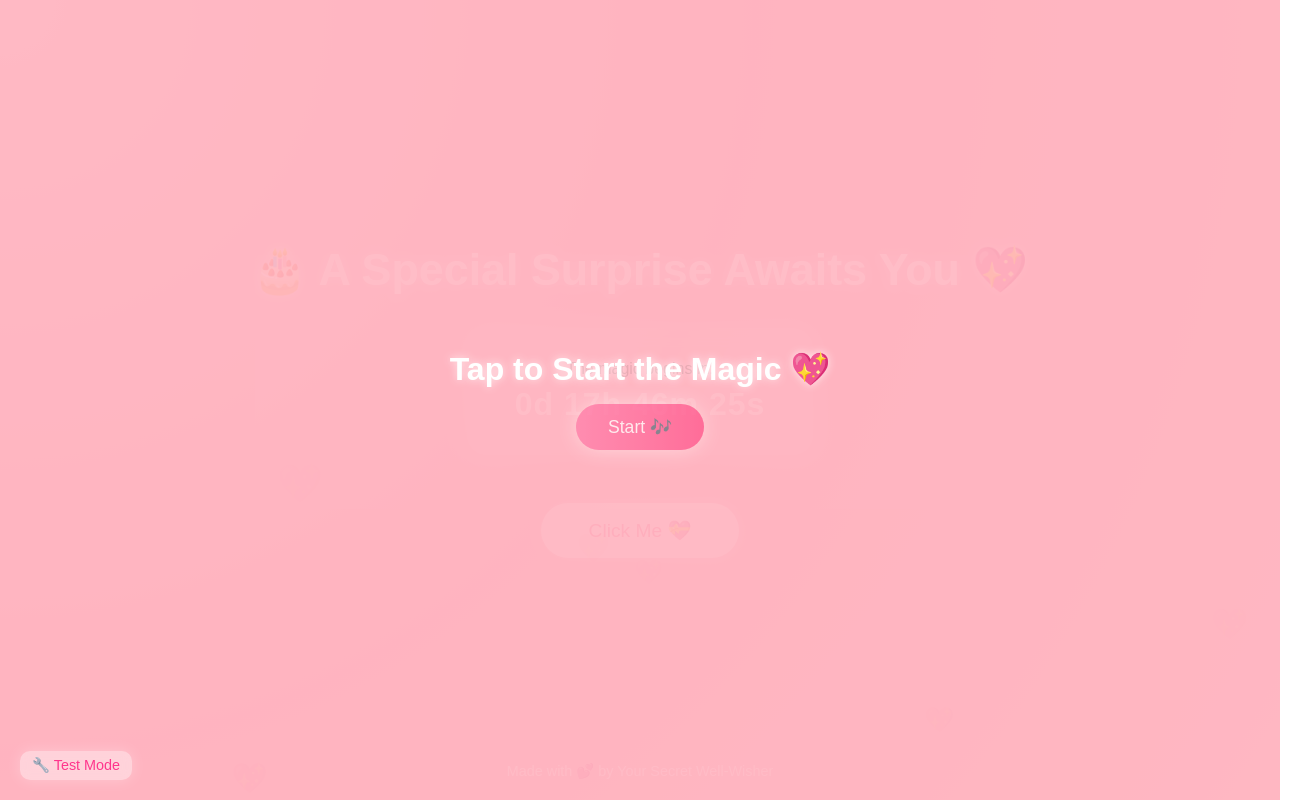
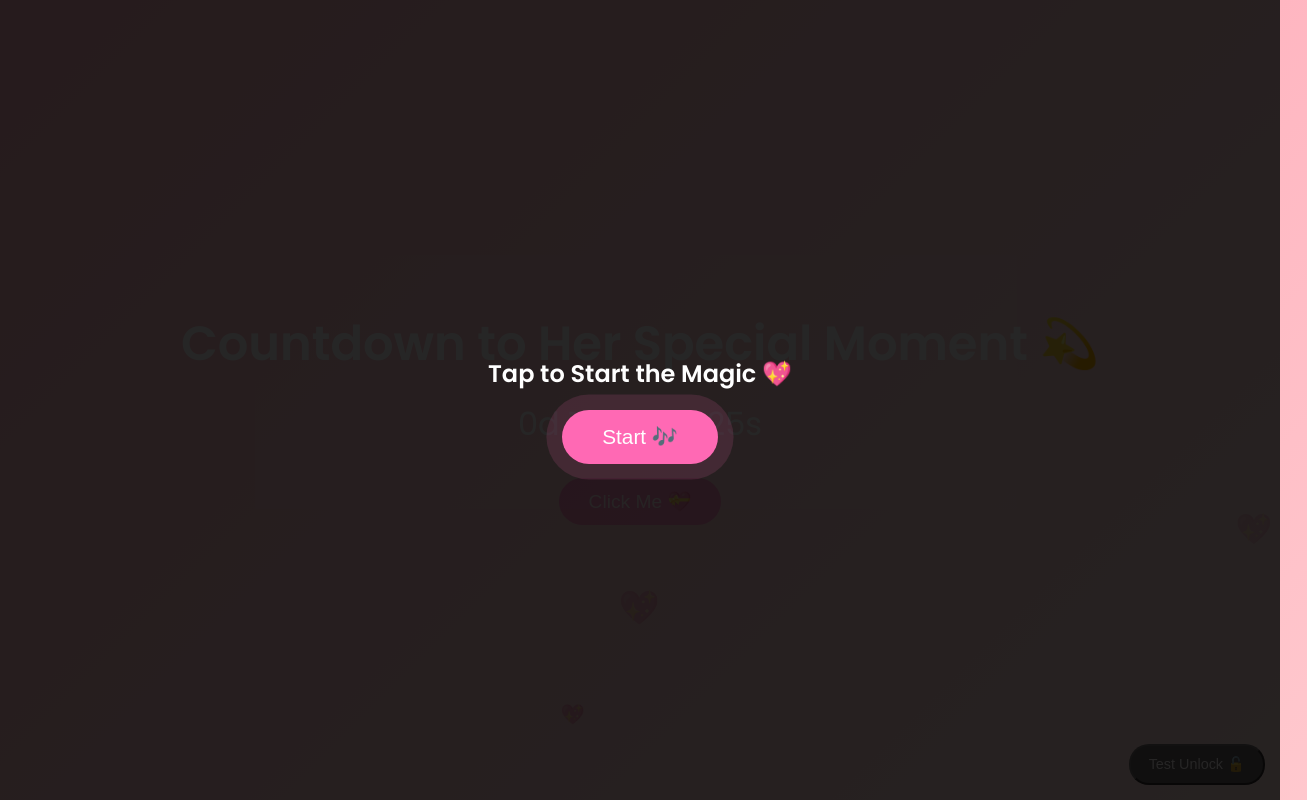
Before and after one commit to pradeepthiruppathi/Birthday-Surpirse, a plain HTML site: page index.html in a window 1280 px wide. Shown: the top 800 px of the page, 1307 px wide, since content can reach past the window. Drawn offline with Linux system fonts and the light colour scheme.

Commit message:
Update index.html

```diff
--- a/index.html
+++ b/index.html
@@ -3,247 +3,205 @@
 <head>
   <meta charset="UTF-8" />
   <meta name="viewport" content="width=device-width, initial-scale=1.0" />
-  <title>🎁 Surprise Countdown</title>
+  <title>Birthday Surprise 💖</title>
   <style>
-    * {
+    @import url('https://fonts.googleapis.com/css2?family=Poppins:wght@400;600&display=swap');
+    body {
       margin: 0;
-      padding: 0;
-      box-sizing: border-box;
-      font-family: "Poppins", sans-serif;
+      font-family: 'Poppins', sans-serif;
+      background: linear-gradient(135deg, #ffb6c1, #ffe4e1);
+      overflow: hidden;
+      color: #fff;
+      text-align: center;
+      min-height: 100vh;
+      display: flex;
+      flex-direction: column;
+      justify-content: center;
+      align-items: center;
+      position: relative;
     }
 
-    body {
-      height: 100vh;
-      display: flex;
-      align-items: center;
-      justify-content: center;
-      flex-direction: column;
-      background: radial-gradient(circle at top left, #ffd6e0, #ff9eb5, #ffc0cb);
-      overflow: hidden;
+    h1 {
+      font-size: 3rem;
+      margin-bottom: 10px;
+      animation: fadeInDown 2s ease-in-out;
     }
 
-    /* Floating hearts animation */
+    #countdown {
+      font-size: 2rem;
+      margin-top: 10px;
+      margin-bottom: 30px;
+    }
+
+    #unlockButton {
+      font-size: 1.2rem;
+      padding: 12px 30px;
+      border: none;
+      border-radius: 30px;
+      background-color: #ff69b4;
+      color: white;
+      cursor: not-allowed;
+      opacity: 0.6;
+      transition: all 0.3s ease;
+    }
+
+    #unlockButton.enabled {
+      cursor: pointer;
+      opacity: 1;
+      animation: pulse 1.5s infinite;
+    }
+
+    @keyframes pulse {
+      0% { box-shadow: 0 0 0 0 rgba(255,105,180, 0.6); }
+      70% { box-shadow: 0 0 0 20px rgba(255,105,180, 0); }
+      100% { box-shadow: 0 0 0 0 rgba(255,105,180, 0); }
+    }
+
+    @keyframes fadeInDown {
+      0% { opacity: 0; transform: translateY(-30px); }
+      100% { opacity: 1; transform: translateY(0); }
+    }
+
+    /* Floating hearts */
     .heart {
       position: absolute;
-      color: rgba(255, 255, 255, 0.7);
-      font-size: 22px;
-      animation: floatUp 6s linear infinite;
+      color: rgba(255,255,255,0.8);
+      animation: floatUp 8s linear infinite;
     }
 
     @keyframes floatUp {
-      from {
-        transform: translateY(100vh) scale(0.8);
-        opacity: 0.5;
-      }
-      to {
-        transform: translateY(-10vh) scale(1.4);
-        opacity: 0;
-      }
+      0% { transform: translateY(100vh) scale(0.5); opacity: 1; }
+      100% { transform: translateY(-10vh) scale(1.2); opacity: 0; }
     }
 
-    h1 {
-      font-size: 2.8rem;
-      color: #fff;
-      margin-bottom: 2rem;
-      text-shadow: 0 0 12px rgba(255, 255, 255, 0.6);
-      text-align: center;
-      padding: 0 10px;
+    /* Overlay for start button */
+    #startOverlay {
+      position: fixed;
+      top: 0; left: 0; width: 100%; height: 100%;
+      background: rgba(0,0,0,0.85);
+      display: flex;
+      justify-content: center;
+      align-items: center;
+      z-index: 10;
+      flex-direction: column;
     }
 
-    .countdown-box {
-      background: rgba(255, 255, 255, 0.2);
-      border-radius: 20px;
-      padding: 2rem 3rem;
-      box-shadow: 0 0 25px rgba(255, 255, 255, 0.3);
-      text-align: center;
-      margin-bottom: 3rem;
-      backdrop-filter: blur(8px);
+    #startBtn {
+      background: #ff69b4;
+      border: none;
+      padding: 15px 40px;
+      font-size: 1.3rem;
+      border-radius: 40px;
+      color: #fff;
+      cursor: pointer;
+      transition: 0.3s;
+      animation: pulse 1.5s infinite;
     }
 
-    .countdown {
-      font-size: 2rem;
-      color: #fff;
-      font-weight: 600;
-      margin-top: 0.5rem;
-      letter-spacing: 1px;
+    #startBtn:hover {
+      background: #ff85c2;
     }
 
-    button {
-      font-size: 1.2rem;
-      background: #fff;
-      color: #ff4e88;
-      border: none;
-      border-radius: 50px;
-      padding: 1rem 3rem;
-      cursor: not-allowed;
-      opacity: 0.7;
-      transition: all 0.3s ease;
-      box-shadow: 0 0 15px rgba(255, 255, 255, 0.4);
-    }
-
-    button.enabled {
+    /* Test button */
+    #testBtn {
+      position: fixed;
+      bottom: 15px;
+      right: 15px;
+      background: #444;
+      color: white;
+      padding: 10px 18px;
+      border-radius: 20px;
       cursor: pointer;
-      opacity: 1;
-      background: linear-gradient(90deg, #ff7ba9, #ff4e88);
-      color: #fff;
-      animation: glow 1.5s ease-in-out infinite alternate;
-    }
-
-    @keyframes glow {
-      from {
-        box-shadow: 0 0 10px #ff7ba9, 0 0 20px #ff4e88;
-      }
-      to {
-        box-shadow: 0 0 25px #ff7ba9, 0 0 45px #ff4e88;
-      }
-    }
-
-    footer {
-      position: absolute;
-      bottom: 20px;
-      color: #fff;
       font-size: 0.9rem;
       opacity: 0.8;
     }
-
-    /* Start overlay */
-    #startOverlay {
-      position: fixed;
-      top: 0;
-      left: 0;
-      width: 100%;
-      height: 100%;
-      background: rgba(255, 182, 193, 0.9);
-      display: flex;
-      flex-direction: column;
-      align-items: center;
-      justify-content: center;
-      z-index: 10;
-      text-align: center;
-    }
-
-    #startOverlay h2 {
-      color: #fff;
-      font-size: 2rem;
-      text-shadow: 0 0 8px rgba(255, 255, 255, 0.7);
-      margin-bottom: 1rem;
-    }
-
-    #startOverlay button {
-      background: linear-gradient(90deg, #ff7ba9, #ff4e88);
-      color: white;
-      border: none;
-      border-radius: 50px;
-      padding: 0.8rem 2rem;
-      font-size: 1.1rem;
-      cursor: pointer;
-      box-shadow: 0 0 20px rgba(255, 255, 255, 0.6);
-    }
-
-    /* Developer test button */
-    #testModeBtn {
-      position: fixed;
-      bottom: 20px;
-      left: 20px;
-      background: rgba(255, 255, 255, 0.6);
-      color: #ff0077;
-      border: none;
-      border-radius: 10px;
-      padding: 6px 12px;
-      cursor: pointer;
-      font-size: 0.9rem;
-      z-index: 20;
-      backdrop-filter: blur(5px);
-    }
+    #testBtn:hover { opacity: 1; }
   </style>
 </head>
 <body>
-  <!-- Start Overlay -->
+  <h1>Countdown to Her Special Moment 💫</h1>
+  <div id="countdown">Loading...</div>
+  <button id="unlockButton" disabled>Click Me 💝</button>
+
+  <!-- Hidden YouTube Player -->
+  <iframe
+    id="ytplayer"
+    width="0"
+    height="0"
+    src=""
+    frameborder="0"
+    allow="autoplay; encrypted-media"
+    allowfullscreen
+  ></iframe>
+
+  <!-- Overlay -->
   <div id="startOverlay">
     <h2>Tap to Start the Magic 💖</h2>
     <button id="startBtn">Start 🎶</button>
   </div>
 
-  <h1>🎂 A Special Surprise Awaits You 💖</h1>
-
-  <div class="countdown-box">
-    <p>The magic begins in:</p>
-    <div class="countdown" id="countdown">00d 00h 00m 00s</div>
-  </div>
-
-  <button id="revealButton" disabled>Click Me 💝</button>
-
-  <footer>Made with 💕 by Your Secret Well-Wisher</footer>
-
-  <!-- Temporary Test Button -->
-  <button id="testModeBtn">🔧 Test Mode</button>
-
-  <!-- Background Music -->
-  <audio id="bgm" src="bgm.mp3" loop></audio>
+  <button id="testBtn">Test Unlock 🔓</button>
 
   <script>
-    const bgm = document.getElementById("bgm");
+    // Floating hearts
+    function createHeart() {
+      const heart = document.createElement('div');
+      heart.classList.add('heart');
+      heart.textContent = '💖';
+      heart.style.left = Math.random() * 100 + 'vw';
+      heart.style.animationDuration = 5 + Math.random() * 5 + 's';
+      heart.style.fontSize = 20 + Math.random() * 20 + 'px';
+      document.body.appendChild(heart);
+      setTimeout(() => heart.remove(), 8000);
+    }
+    setInterval(createHeart, 500);
+
+    const countdown = document.getElementById('countdown');
+    const unlockButton = document.getElementById('unlockButton');
+    const targetDate = new Date("October 28, 2025 00:00:00").getTime();
+
+    function updateCountdown() {
+      const now = new Date().getTime();
+      const diff = targetDate - now;
+      if (diff <= 0) {
+        countdown.textContent = "🎉 It's Time! 🎉";
+        unlockButton.disabled = false;
+        unlockButton.classList.add("enabled");
+        unlockButton.style.cursor = "pointer";
+      } else {
+        const days = Math.floor(diff / (1000 * 60 * 60 * 24));
+        const hours = Math.floor((diff % (1000 * 60 * 60 * 24)) / (1000 * 60 * 60));
+        const minutes = Math.floor((diff % (1000 * 60 * 60)) / (1000 * 60));
+        const seconds = Math.floor((diff % (1000 * 60)) / 1000);
+        countdown.textContent = `${days}d ${hours}h ${minutes}m ${seconds}s`;
+      }
+    }
+    setInterval(updateCountdown, 1000);
+    updateCountdown();
+
+    // Start overlay
     const overlay = document.getElementById("startOverlay");
     const startBtn = document.getElementById("startBtn");
-    const testModeBtn = document.getElementById("testModeBtn");
+    const ytPlayer = document.getElementById("ytplayer");
 
     startBtn.addEventListener("click", () => {
-      bgm.currentTime = 0;
-      bgm.volume = 0.6;
-      bgm.play().then(() => {
-        console.log("🎵 Music started");
-      }).catch(err => console.warn("Music blocked:", err));
+      const videoId = "zvD2kGBgDCc";
+      ytPlayer.src = `https://www.youtube.com/embed/${videoId}?autoplay=1&loop=1&playlist=${videoId}&controls=0`;
       overlay.style.display = "none";
     });
 
-    // Floating hearts
-    const heartCount = 15;
-    for (let i = 0; i < heartCount; i++) {
-      const heart = document.createElement("div");
-      heart.classList.add("heart");
-      heart.innerHTML = "💖";
-      heart.style.left = Math.random() * 100 + "vw";
-      heart.style.animationDelay = Math.random() * 5 + "s";
-      heart.style.fontSize = Math.random() * 20 + 15 + "px";
-      document.body.appendChild(heart);
-    }
+    // Unlock button logic
+    unlockButton.addEventListener("click", () => {
+      if (!unlockButton.disabled) {
+        window.location.href = "video.html";
+      }
+    });
 
-    const targetDate = new Date("October 28, 2025 00:00:00").getTime();
-    const countdownEl = document.getElementById("countdown");
-    const revealButton = document.getElementById("revealButton");
-
-    const interval = setInterval(() => {
-      const now = new Date().getTime();
-      const distance = targetDate - now;
-
-      if (distance <= 0) {
-        clearInterval(interval);
-        unlockSurprise();
-      } else {
-        const days = Math.floor(distance / (1000 * 60 * 60 * 24));
-        const hours = Math.floor(
-          (distance % (1000 * 60 * 60 * 24)) / (1000 * 60 * 60)
-        );
-        const minutes = Math.floor((distance % (1000 * 60 * 60)) / (1000 * 60));
-        const seconds = Math.floor((distance % (1000 * 60)) / 1000);
-        countdownEl.innerHTML = `${days}d ${hours}h ${minutes}m ${seconds}s`;
-      }
-    }, 1000);
-
-    function unlockSurprise() {
-      countdownEl.innerHTML = "🎉 It's Time! 🎉";
-      bgm.pause();
-      revealButton.disabled = false;
-      revealButton.classList.add("enabled");
-      revealButton.addEventListener("click", () => {
-        window.location.href = "video.html";
-      });
-    }
-
-    // TEST MODE: Skip countdown instantly
-    testModeBtn.addEventListener("click", () => {
-      unlockSurprise();
-      alert("✅ Test Mode Activated: Surprise Unlocked!");
+    // Test button (for previewing everything)
+    document.getElementById("testBtn").addEventListener("click", () => {
+      countdown.textContent = "🎉 It's Time! 🎉";
+      unlockButton.disabled = false;
+      unlockButton.classList.add("enabled");
     });
   </script>
 </body>
```
